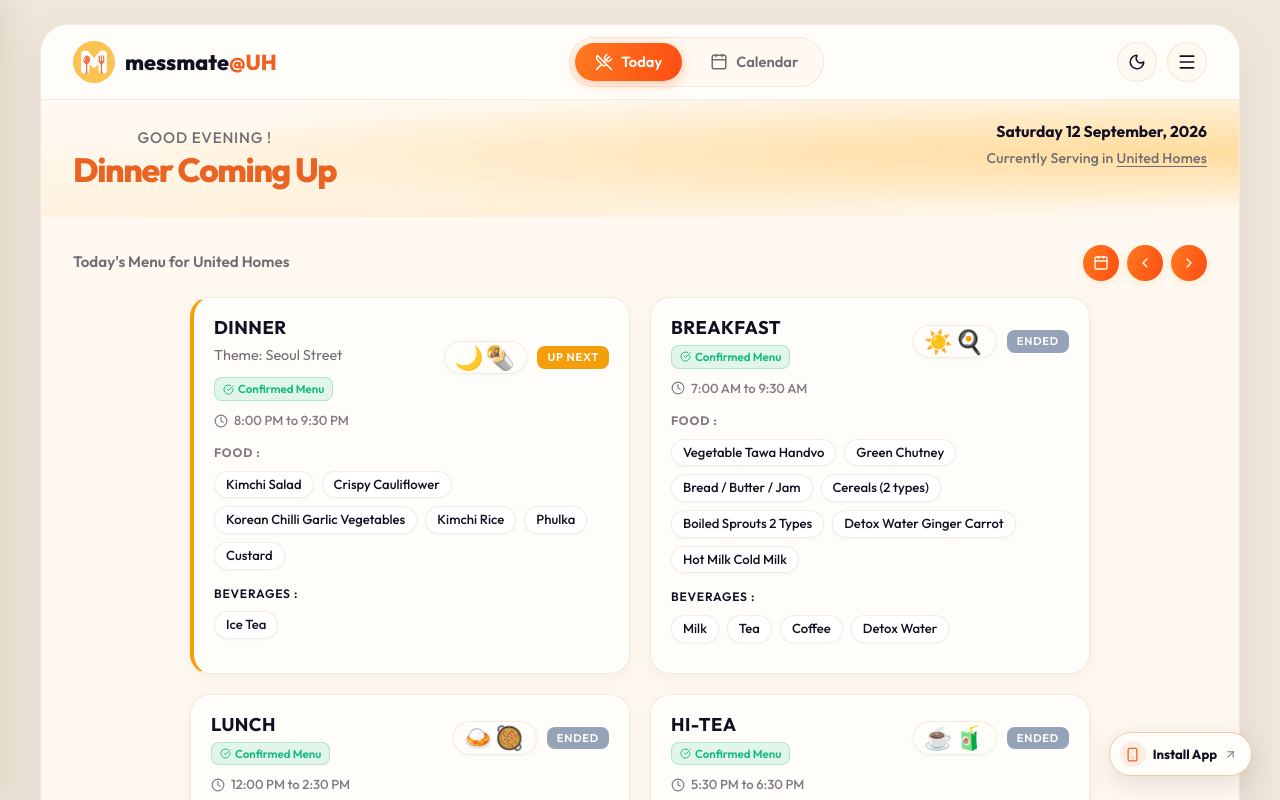
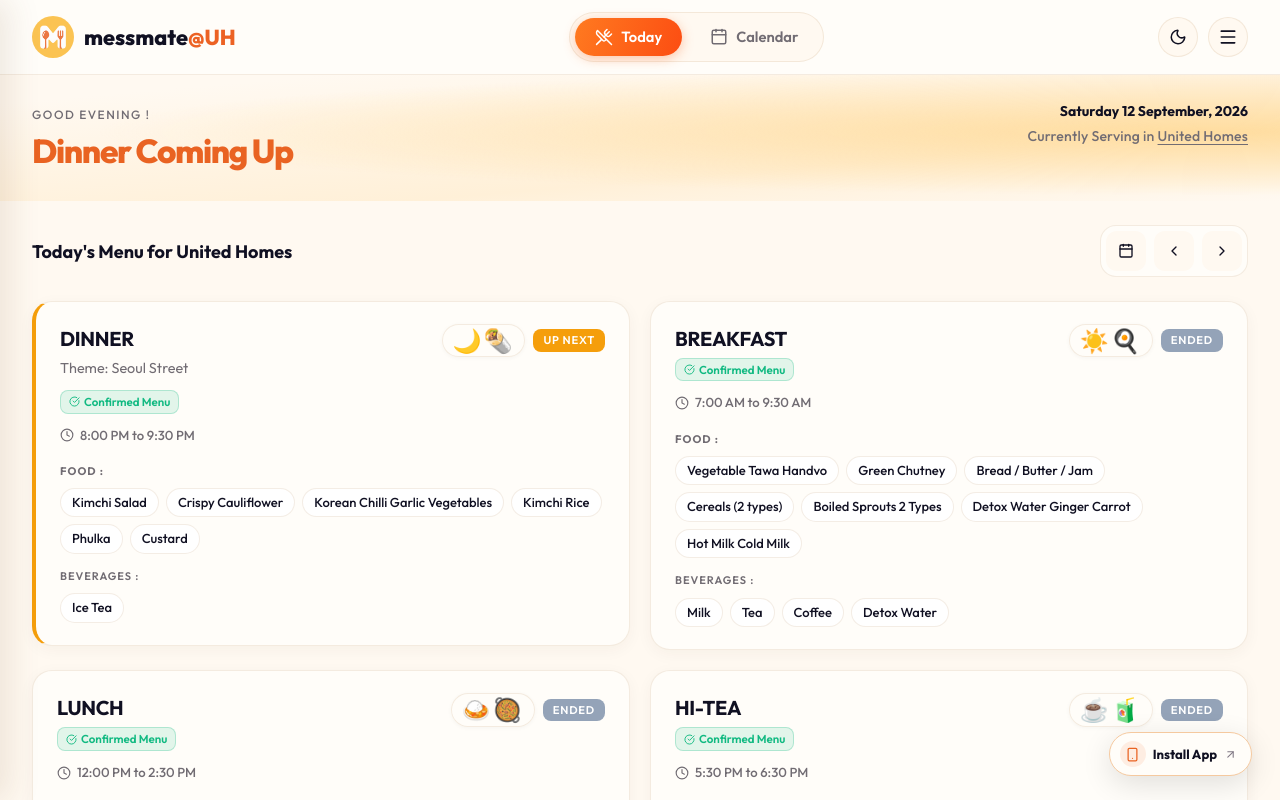
Before and after one commit to souryajeet10/MessMate, a React (Vite) app: page /welcome in a window 1280 px wide. Both pictures are taken after a click on the button "Breakfast". Shown: the top 800 px of the page. Built offline with nearby package versions, Linux system fonts and the light colour scheme; no server answers; the database is empty.

Commit message:
Expand desktop layout and improve mobile admin responsiveness

```diff
--- a/src/components/AdminPanel.css
+++ b/src/components/AdminPanel.css
@@ -60,15 +60,45 @@
 [data-theme="dark"] .admin-page { --admin-accent: #ffb077; --admin-tint: #38271e; }
 [data-theme="dark"] .admin-page :is(.admin-meal-tab.active, .admin-save-btn) { background: #a43e12; color: #fff; }
 @media (max-width: 800px) {
-  .admin-page { padding: 24px 16px 40px; }
+  .admin-page { width: 100%; min-width: 0; padding: 20px 16px max(32px, env(safe-area-inset-bottom)); }
+  .admin-page .admin-header { margin-bottom: 20px; }
+  .admin-page .messit-date-carousel { padding: 0; gap: 8px; min-width: 0; }
+  .admin-page .messit-date-pills { min-width: 0; flex: 1; scroll-snap-type: x proximity; }
+  .admin-page .messit-date-pill { flex: 0 0 48px; scroll-snap-align: center; }
+  .admin-page .messit-nav-arrow { width: 44px; height: 44px; }
+  .admin-page .admin-cat-btn { min-height: 44px; }
+  .admin-page .admin-selected-chip button { width: 44px; height: 44px; }
+  .admin-page :is(.prefed-search-input, .admin-package-picker select) { font-size: 16px; }
+  .admin-package-body { min-width: 0; }
+  .admin-page .admin-package-picker select { max-width: 100%; text-overflow: ellipsis; }
+  .admin-page .admin-card-sub { overflow-wrap: anywhere; }
+  .admin-page .admin-actions { align-items: stretch; }
+  .admin-page .admin-actions > * { width: 100%; }
+  .admin-page .admin-reset-btn { justify-content: center; min-height: 48px; white-space: normal; }
+  .admin-maintenance { padding: 14px; }
+  .admin-page summary { min-height: 44px; padding-block: 10px; }
   .admin-editor-layout { grid-template-columns: minmax(0, 1fr); gap: 16px; }
   .admin-page .admin-selected-dishes-chips { grid-template-columns: repeat(2, minmax(0, 1fr)); }
   .admin-page .admin-card-row { flex-direction: row; align-items: center; }
   .admin-page .admin-toggle-switch { width: auto; }
 }
 @media (max-width: 480px) {
+  .admin-page { padding-inline: 12px; }
+  .admin-page .admin-card-row { align-items: stretch; flex-direction: column; }
+  .admin-page .admin-toggle-switch { min-height: 44px; justify-content: center; width: 100%; }
+  .admin-page .admin-card { padding: 16px; }
   .admin-page .admin-meal-tabs { grid-template-columns: repeat(2, minmax(0, 1fr)); }
+  .admin-page .admin-meal-tab { flex-direction: row; gap: 8px; font-size: 14px; }
   .admin-selection-panel, .admin-page .admin-dish-picker-card { padding: 16px; }
-  .admin-page .prefed-dishes-grid { grid-template-columns: minmax(0, 1fr); max-height: 400px; }
+  .admin-page .prefed-dishes-grid { grid-template-columns: minmax(0, 1fr); max-height: min(480px, 60dvh); overscroll-behavior: auto; }
   .admin-page .admin-selected-dishes-chips { grid-template-columns: minmax(0, 1fr); }
 }
+@media (min-width: 1024px) {
+  .admin-page { max-width: none; width: 100%; padding-inline: 32px; }
+}
+@media (max-width: 480px) {
+  .admin-gate-wrap { padding: 24px 16px; }
+  .admin-gate-card { min-width: 0; width: 100%; padding: 24px 20px; }
+  .admin-gate-input { min-width: 0; font-size: 16px; }
+  .admin-gate-eye { min-width: 44px; min-height: 44px; }
+}
--- a/src/index.css
+++ b/src/index.css
@@ -1890,17 +1890,17 @@ body:has(.brand-intro) .bottom-nav {
   }
 
   .admin-meal-tabs {
-    display: grid !important;
-    grid-template-columns: repeat(4, 1fr) !important;
-    gap: 4px !important;
-    overflow: visible !important;
+    display: grid;
+    grid-template-columns: repeat(4, 1fr);
+    gap: 4px;
+    overflow: visible;
   }
 
   .admin-meal-tab {
-    padding: 8px 2px !important;
-    font-size: 0.72rem !important;
-    flex-direction: column !important;
-    gap: 2px !important;
+    padding: 8px 2px;
+    font-size: 0.72rem;
+    flex-direction: column;
+    gap: 2px;
     text-align: center;
   }
 
@@ -2930,21 +2930,22 @@ body:has(.brand-intro) .bottom-nav {
     background-color: #0d0a08;
   }
 
-  /* Max-width container (~1200px), centered, with consistent horizontal padding (32px) */
+  /* Edge-to-edge desktop shell; individual sections provide their own gutters. */
   .app-layout {
-    max-width: 1200px;
-    margin: 24px auto 48px;
-    border-radius: 28px;
-    border: 1px solid var(--border);
-    box-shadow: 0 16px 48px rgba(70, 45, 15, 0.08);
-    min-height: calc(100vh - 48px);
+    max-width: none;
+    width: 100%;
+    margin: 0;
+    border-radius: 0;
+    border: 0;
+    box-shadow: none;
+    min-height: 100dvh;
     overflow: hidden;
     background: var(--bg-primary);
   }
 
   [data-theme="dark"] .app-layout {
-    box-shadow: 0 16px 48px rgba(0, 0, 0, 0.55);
-    border: 1px solid rgba(255, 201, 146, 0.12);
+    box-shadow: none;
+    border: 0;
   }
 
   /* Desktop Top Navigation */
@@ -2961,7 +2962,7 @@ body:has(.brand-intro) .bottom-nav {
   }
 
   .desktop-nav-inner {
-    max-width: 1200px;
+    max-width: none;
     margin: 0 auto;
     padding: 12px 32px;
     display: flex;
@@ -3305,7 +3306,7 @@ body:has(.brand-intro) .bottom-nav {
 
   /* Calendar Page */
   .weekly-page {
-    max-width: 1200px;
+    max-width: none;
     margin: 0 auto;
     padding: 28px 32px 80px;
     width: 100%;
--- /dev/null
+++ b/src/pages/TodayPage.css
@@ -0,0 +1,60 @@
+/* A single desktop meal grid; phone layouts retain their existing flow. */
+@media (min-width: 1024px) {
+  .today-page .header { padding: 26px 32px !important; max-height: none; }
+  .today-page .header-hero-left { align-items: flex-start; }
+  .today-page .header-hero-left .header-greeting { text-align: left; font-size: 12px; letter-spacing: 1.5px; }
+  .today-page .header-hero-left .header-meal-label { font-size: clamp(28px, 2.6vw, 36px); margin-top: 6px; }
+  .today-page .header-desktop-date { font-size: 14px; }
+  .today-page .today-main-layout {
+    max-width: none;
+    display: grid;
+    grid-template-columns: repeat(2, minmax(0, 1fr));
+    gap: 20px;
+    align-items: start;
+    padding: 24px 32px 40px;
+  }
+  /* Flatten the mobile sections into one grid without duplicating meal cards. */
+  .today-page :is(.today-primary-col, .today-secondary-col, .serving-hero-container,
+    .serving-hero-section, .meals-container, .today-meals-transition, .meals-grid) {
+    display: contents;
+  }
+  .today-page .today-main-layout .meals-grid { display: contents; }
+  .today-page .serving-hero-label { display: none; }
+  .today-page .today-main-layout .today-label {
+    grid-column: 1 / -1;
+    order: -1;
+    display: flex;
+    align-items: center;
+    gap: 20px;
+    max-width: none;
+    margin: 0;
+    padding: 0 0 4px;
+  }
+  .today-page .today-label-text { font-size: 18px; font-weight: 700; color: var(--text-primary); }
+  .today-page .today-label-nav { display: flex; align-items: center; gap: 8px; padding: 5px; border: 1px solid var(--border); border-radius: 16px; background: var(--surface); }
+  .today-page .today-label-nav button { min-width: 40px; min-height: 40px; border-radius: 11px; background: var(--bg-primary); color: var(--text-primary); box-shadow: none; }
+  .today-page .today-label-nav button:hover { background: #fff0e2; color: #a63d12; transform: none; }
+  .today-page .today-label-nav button:focus-visible { outline: 2px solid #c54b16; outline-offset: 2px; }
+  .today-page .today-main-layout .meal-card {
+    min-width: 0;
+    margin: 0;
+    padding: 22px 24px;
+    border-radius: 20px;
+    background: var(--surface);
+    box-shadow: 0 4px 16px rgba(70, 45, 15, .045);
+  }
+  .today-page .today-main-layout .meal-card.serving { border-color: rgba(16, 185, 129, .25); border-left: 4px solid var(--status-serving); background: linear-gradient(120deg, var(--surface), var(--bg-primary)); }
+  .today-page .today-main-layout .meal-card.ended { opacity: 1; }
+  .today-page .today-main-layout .meal-card-name { font-size: 20px; letter-spacing: -.3px; }
+  .today-page .meal-card-header { align-items: flex-start; gap: 16px; }
+  .today-page .meal-card-header-right { flex-wrap: wrap; justify-content: flex-end; gap: 8px; }
+  .today-page .meal-card-timing { margin: 12px 0 18px; color: var(--text-secondary); }
+  .today-page .meal-group-label { font-size: 11px; color: var(--text-secondary); letter-spacing: 1px; }
+  .today-page .meal-card-group:last-child { margin-bottom: 0; }
+  .today-page .today-main-layout .meal-item-chip { padding: 5px 11px; font-size: 13px; box-shadow: none; max-width: 100%; overflow-wrap: anywhere; }
+  .today-page .meal-items-wrapper { gap: 7px; }
+  .today-page .meal-vote { margin-top: 18px; padding-top: 14px; }
+  .today-page .no-menu-banner { grid-column: 1 / -1; }
+  [data-theme="dark"] .today-page .today-label-nav button:hover { background: #38271e; color: #ffb077; }
+  [data-theme="dark"] .today-page .today-label-nav button:focus-visible { outline-color: #ffb077; }
+}
--- a/src/pages/TodayPage.jsx
+++ b/src/pages/TodayPage.jsx
@@ -9,6 +9,7 @@ import Header from "../components/Header";
 import MealCard from "../components/MealCard";
 import NoMenuBanner from "../components/NoMenuBanner";
 import { useSiteClock } from "../hooks/useSiteClock";
+import "./TodayPage.css";
 
 export default function TodayPage({ onMenuClick }) {
   const navigate = useNavigate();
@@ -62,7 +63,7 @@ export default function TodayPage({ onMenuClick }) {
   }
 
   return (
-    <div className="page-enter">
+    <div className="today-page page-enter">
       <Header onMenuClick={onMenuClick} formattedDate={formattedDate} />
 
       {/* Date display (mobile only) */}
@@ -125,6 +126,7 @@ export default function TodayPage({ onMenuClick }) {
           <div className="meals-container">
             <AnimatePresence mode="wait">
               <motion.div
+                className="today-meals-transition"
                 key={selectedDate.toDateString()}
                 initial={{ opacity: 0, x: 20 }}
                 animate={{ opacity: 1, x: 0 }}
```
